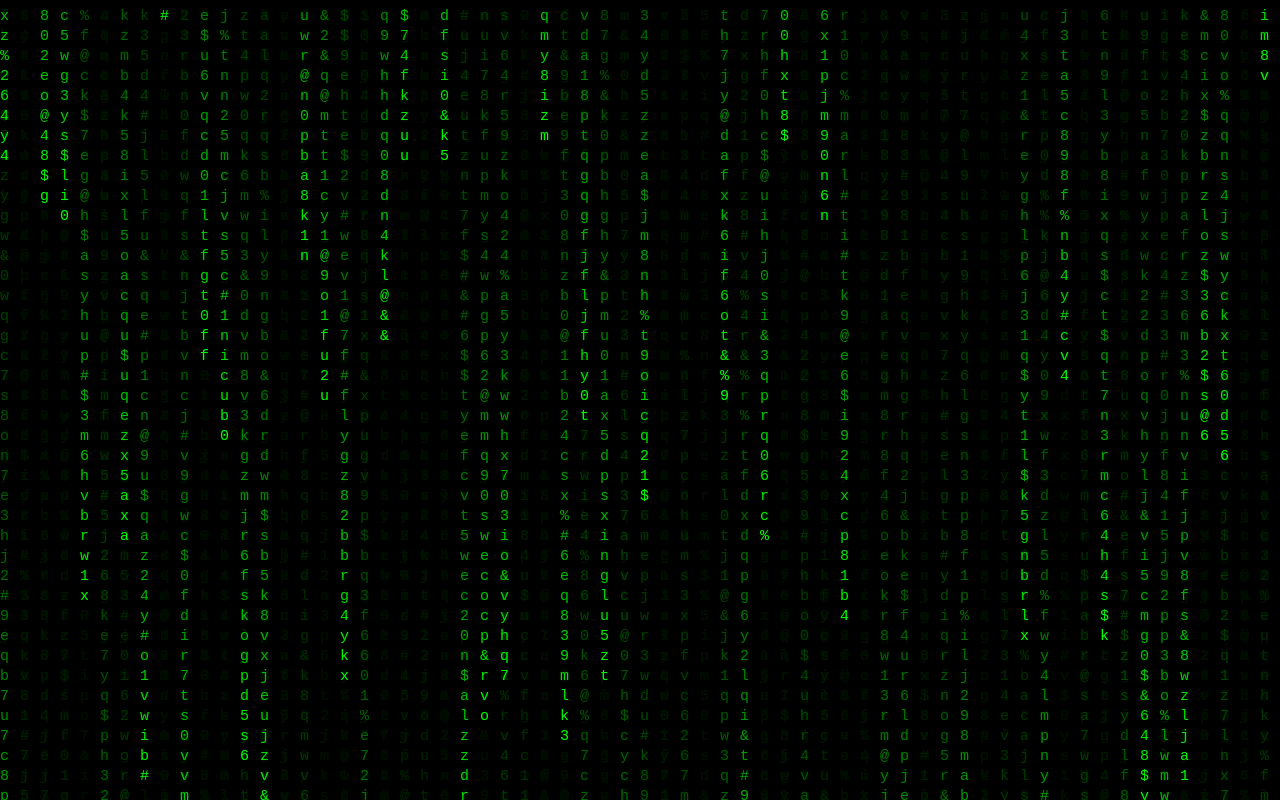
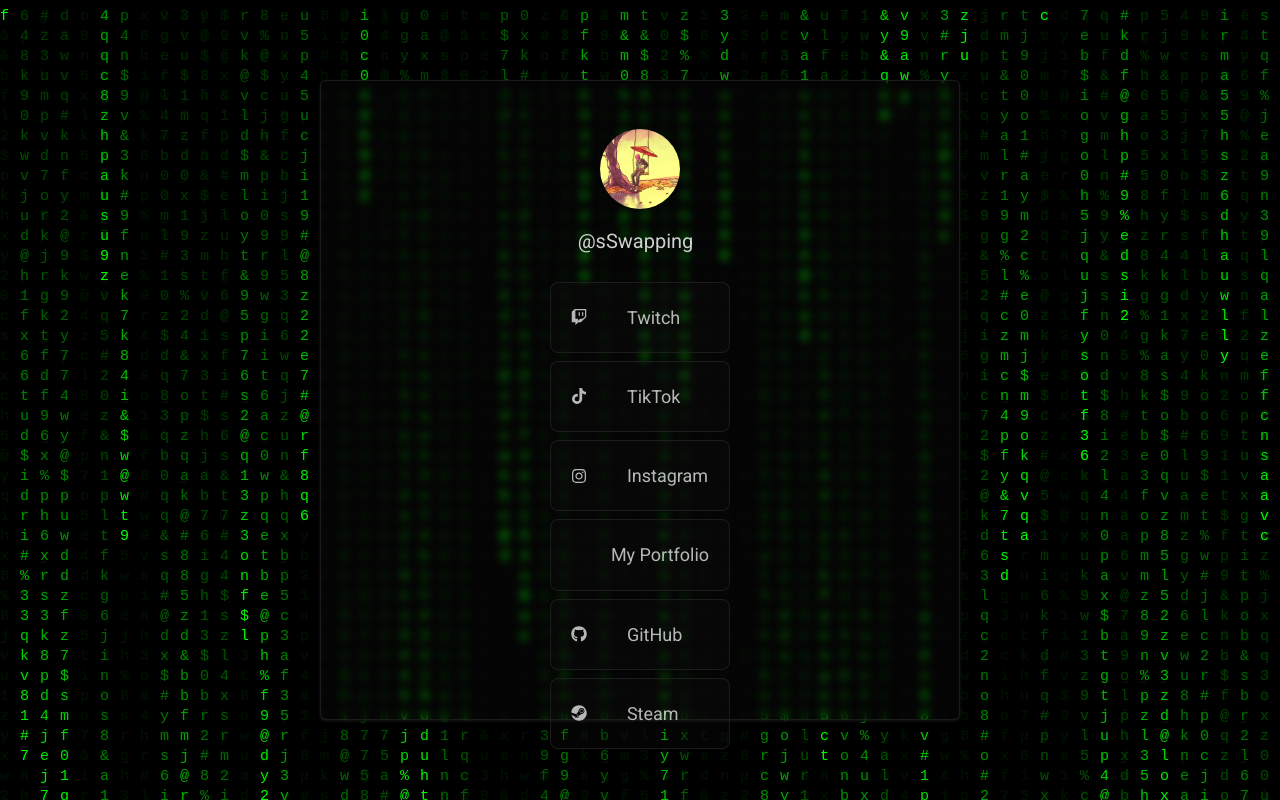
Before and after one commit to sSwapping/sswapping-links, a Next.js app: page / in a window 1280 px wide. Built offline with nearby package versions, Linux system fonts and the light colour scheme.

Commit message:
Dark & light mode Matrix Rain

```diff
--- a/src/app/globals.css
+++ b/src/app/globals.css
@@ -5,3 +5,8 @@
 body {
   @apply bg-neutral-950;
 }
+
+.card {
+  /* other styles */
+  background: rgba(39, 39, 39, 0.1);
+}
--- a/src/app/layout.tsx
+++ b/src/app/layout.tsx
@@ -1,5 +1,6 @@
 import type { Metadata } from "next";
 import { Roboto } from "next/font/google";
+import { ThemeProvider } from "@/components/theme-provider";
 import "./globals.css";
 
 const roboto = Roboto({
@@ -19,7 +20,16 @@
 }>) {
   return (
     <html lang='en'>
-      <body className={`${roboto.className} antialiased`}>{children}</body>
+      <body className={`${roboto.className} antialiased`}>
+        <ThemeProvider
+          attribute='class'
+          defaultTheme='system'
+          enableSystem
+          disableTransitionOnChange
+        >
+          {children}
+        </ThemeProvider>
+      </body>
     </html>
   );
 }
--- a/src/app/page.tsx
+++ b/src/app/page.tsx
@@ -1,9 +1,62 @@
+"use client";
+import Avatar from "@/assets/images/avatar.png";
+import { LinksStore } from "@/stores/linksStore";
+import Image from "next/image";
+import { Typewriter } from "react-simple-typewriter";
 import MatrixRaining from "@/components/MatrixRaining";
 
 export default function Home() {
   return (
-    <div className='flex justify-center h-screen'>
+    <div className='flex justify-center h-screen overflow-hidden'>
       <MatrixRaining />
+      <div className='my-16 md:my-20'>
+        <div className='h-full border rounded-md w-80 md:w-[40rem] card backdrop-blur-sm bg-opacity-10 border-neutral-800/70 shadow shadow-neutral-900'>
+          <div className='flex items-center justify-center'>
+            <div>
+              <Image
+                src={Avatar}
+                alt='Avatar'
+                className='w-16 h-16 mt-6 rounded-full md:mt-12 lg:w-20 lg:h-20'
+              />
+            </div>
+          </div>
+          <div className='mt-4 text-center text-base/relaxed lg:text-xl/relaxed text-neutral-200/90'>
+            <Typewriter
+              words={["@sSwapping"]}
+              loop={0}
+              cursor
+              cursorStyle='_'
+              typeSpeed={100}
+              deleteSpeed={100}
+              delaySpeed={5000}
+            />
+          </div>
+          <div className='mt-6 mx-3 md:mx-10 md:h-[30rem] rounded-lg text-neutral-200 flex-grow-0 h-[22rem] overflow-auto overscroll-auto scroll-smooth'>
+            <div className='flex items-center justify-center'>
+              <ul className='flex flex-col gap-2'>
+                {LinksStore.map((link, i) => (
+                  <li
+                    key={i}
+                    className='w-full h-full border rounded-lg card bg-clip-padding backdrop-filter backdrop-blur-3xl bg-opacity-10 border-neutral-800/70 hover:bg-opacity-30 text-neutral-200/80 hover:text-neutral-200 hover:bg-green-700/10'
+                  >
+                    <a
+                      href={link.href}
+                      className='flex items-center w-full gap-10 p-5 hover:text-green-200'
+                      target='_blank'
+                      rel='noopener noreferrer'
+                    >
+                      <span>{link.icon}</span>
+                      <p className='text-base/relaxed lg:text-lg/relaxed'>
+                        {link.title}
+                      </p>
+                    </a>
+                  </li>
+                ))}
+              </ul>
+            </div>
+          </div>
+        </div>
+      </div>
     </div>
   );
 }
--- a/src/components/MatrixRaining.tsx
+++ b/src/components/MatrixRaining.tsx
@@ -1,9 +1,114 @@
 "use client";
-import React, { useEffect, useRef } from "react";
+import { useEffect, useRef, useState } from "react";
+
+const useThemeDetector = () => {
+  // Helper function to check if the user's system prefers dark mode
+  const getCurrentTheme = (): boolean =>
+    window.matchMedia("(prefers-color-scheme: dark)").matches;
+  const [isDarkTheme, setIsDarkTheme] = useState<boolean>(getCurrentTheme());
+
+  // Initialize the state with the current theme preference (dark or light)
+  const mqListener = (e: MediaQueryListEvent) => {
+    setIsDarkTheme(e.matches);
+  };
+
+  useEffect(() => {
+    // Create a MediaQueryList object for detecting theme changes
+    const darkThemeMq = window.matchMedia("(prefers-color-scheme: dark)");
+    // Attach the event listener for theme changes
+    darkThemeMq.addEventListener("change", mqListener);
+    // Cleanup function to remove the event listener when the component unmounts
+    return () => darkThemeMq.removeEventListener("change", mqListener);
+  }, []);
+
+  // Return the current theme state (true for dark mode, false for light mode)
+  return isDarkTheme;
+};
 
 const MatrixRaining = () => {
   const canvasRef = useRef<HTMLCanvasElement | null>(null);
+  const isDark = useThemeDetector();
 
+  if (isDark) {
+    useEffect(() => {
+      const canvas = canvasRef.current;
+      if (!canvas) return; // Safety check
+      const ctx = canvas.getContext("2d");
+      if (!ctx) return; // Safety check
+
+      let width = (canvas.width = window.innerWidth);
+      let height = (canvas.height = window.innerHeight);
+      let columns = Math.floor(width / 1);
+      const characters = "qwertyuiopasdfghjklzxcvbnm1234567890@#$%&";
+      const charArray = characters.split("");
+      let drops: number[] = [];
+
+      for (let i = 0; i < columns; i++) {
+        drops[i] = 1;
+      }
+
+      let frameRate = 30;
+      let lastFrameTime = Date.now();
+
+      // Function to draw the matrix rain effect
+      const draw = () => {
+        ctx.fillStyle = "rgba(10, 10, 10, 0.04)";
+        ctx.fillRect(0, 0, width, height);
+
+        ctx.fillStyle = "#a3a3a3";
+
+        ctx.font = "15px monospace";
+        for (let i = 0; i < drops.length; i++) {
+          const text = charArray[Math.floor(Math.random() * charArray.length)];
+          ctx.fillText(text, i * 20, drops[i] * 20);
+
+          if (drops[i] * 20 > height && Math.random() > 0.975) {
+            drops[i] = 0;
+          }
+
+          drops[i]++;
+        }
+      };
+
+      // Animation loop using requestAnimationFrame
+      const animate = () => {
+        const currentTime = Date.now();
+        const ellapsedTime = currentTime - lastFrameTime;
+
+        if (ellapsedTime > 1000 / frameRate) {
+          draw();
+          lastFrameTime = currentTime;
+        }
+
+        requestAnimationFrame(animate);
+      };
+
+      animate();
+
+      // Function to handle window resizing
+      const handleResize = () => {
+        width = canvas.width = window.innerWidth;
+        height = canvas.height = window.innerHeight;
+        columns = Math.floor(width / 20);
+        drops = [];
+        for (let i = 0; i < columns; i++) {
+          drops[i] = 1;
+        }
+      };
+
+      // Window Resizing to prevent issue's on mobile
+      const isMobileDevice = /Mobi/i.test(window.navigator.userAgent);
+      if (!isMobileDevice) {
+        window.addEventListener("resize", handleResize);
+      }
+
+      return () => {
+        if (!isMobileDevice) {
+          window.removeEventListener("resize", handleResize);
+        }
+      };
+    }, []);
+  } else {
     useEffect(() => {
       const canvas = canvasRef.current;
       if (!canvas) return; // Safety check
@@ -82,8 +187,11 @@
         }
       };
     }, []);
+  }
 
-  return <canvas className='fixed -z-10' ref={canvasRef}></canvas>;
+  return (
+    <canvas className='fixed matrix-canvas -z-10' ref={canvasRef}></canvas>
+  );
 };
 
 export default MatrixRaining;
--- /dev/null
+++ b/src/components/theme-provider.tsx
@@ -0,0 +1,9 @@
+"use client";
+
+import * as React from "react";
+import { ThemeProvider as NextThemesProvider } from "next-themes";
+import { type ThemeProviderProps } from "next-themes/dist/types";
+
+export function ThemeProvider({ children, ...props }: ThemeProviderProps) {
+  return <NextThemesProvider {...props}>{children}</NextThemesProvider>;
+}
--- /dev/null
+++ b/src/stores/linksStore.tsx
@@ -0,0 +1,41 @@
+import { LinksType } from "@/types/linksType";
+import {
+  FaGithub,
+  FaInstagram,
+  FaSteam,
+  FaTiktok,
+  FaTwitch,
+} from "react-icons/fa";
+
+export const LinksStore: LinksType[] = [
+  {
+    title: "Twitch",
+    href: "https://www.twitch.tv/sswapping",
+    icon: <FaTwitch className='w-5 h-5 md:h-8 md:w-8' />,
+  },
+  {
+    title: "TikTok",
+    href: "https://www.tiktok.com/@sswapping",
+    icon: <FaTiktok className='w-5 h-5 md:h-8 md:w-8' />,
+  },
+  {
+    title: "Instagram",
+    href: "https://www.instagram.com/jeff.045/",
+    icon: <FaInstagram className='w-5 h-5 md:h-8 md:w-8' />,
+  },
+  {
+    title: "My Portfolio",
+    href: "https://www.sswapping.dev",
+    icon: "",
+  },
+  {
+    title: "GitHub",
+    href: "https://www.instagram.com/jeff.045",
+    icon: <FaGithub className='w-5 h-5 md:h-8 md:w-8' />,
+  },
+  {
+    title: "Steam",
+    href: "https://steamcommunity.com/id/sSwaqqing",
+    icon: <FaSteam className='w-5 h-5 md:h-8 md:w-8' />,
+  },
+];
--- /dev/null
+++ b/src/types/linksType.ts
@@ -0,0 +1,5 @@
+export type LinksType = {
+  title: string;
+  href: string;
+  icon: React.ReactNode;
+};
```
Also changed, not shown: package.json (+8 -4 lines), src/assets/images/avatar.png (added), 1 other file (tests, documents, lock files or other folders). Lines whose indentation alone changed are shown as unchanged.
